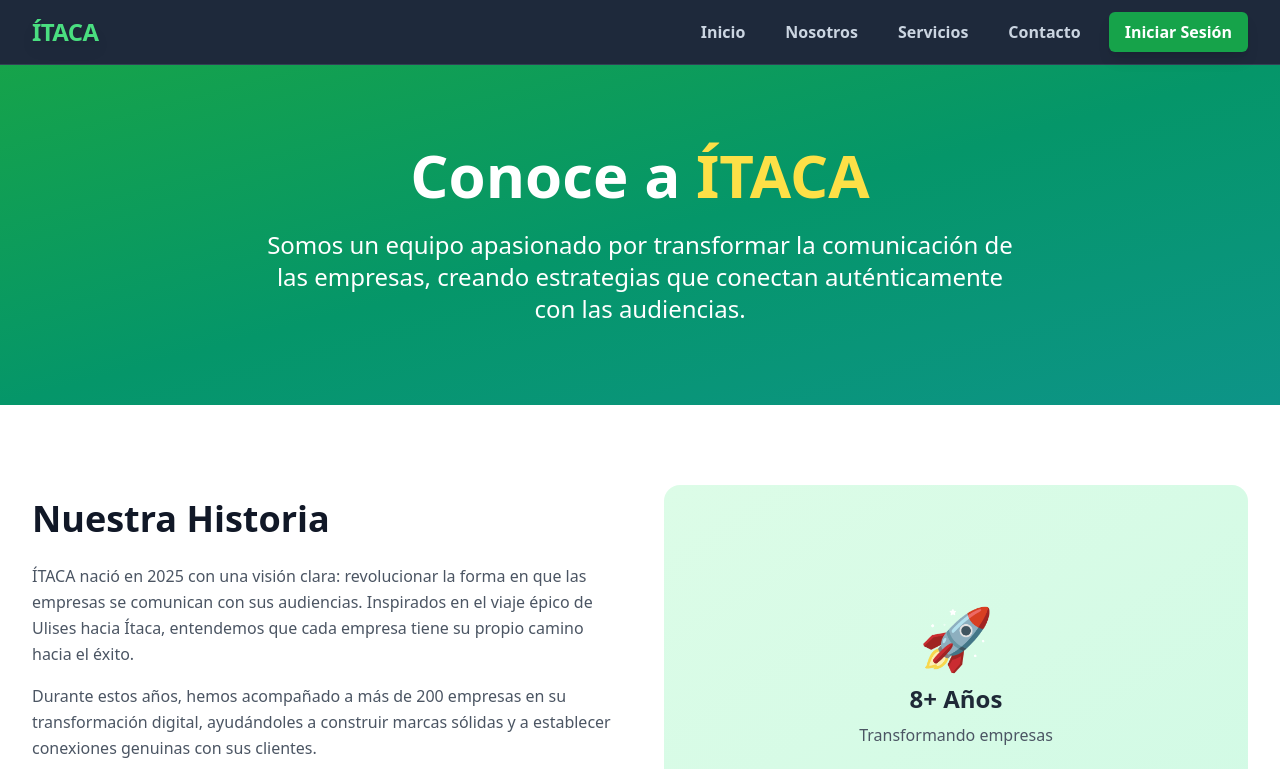
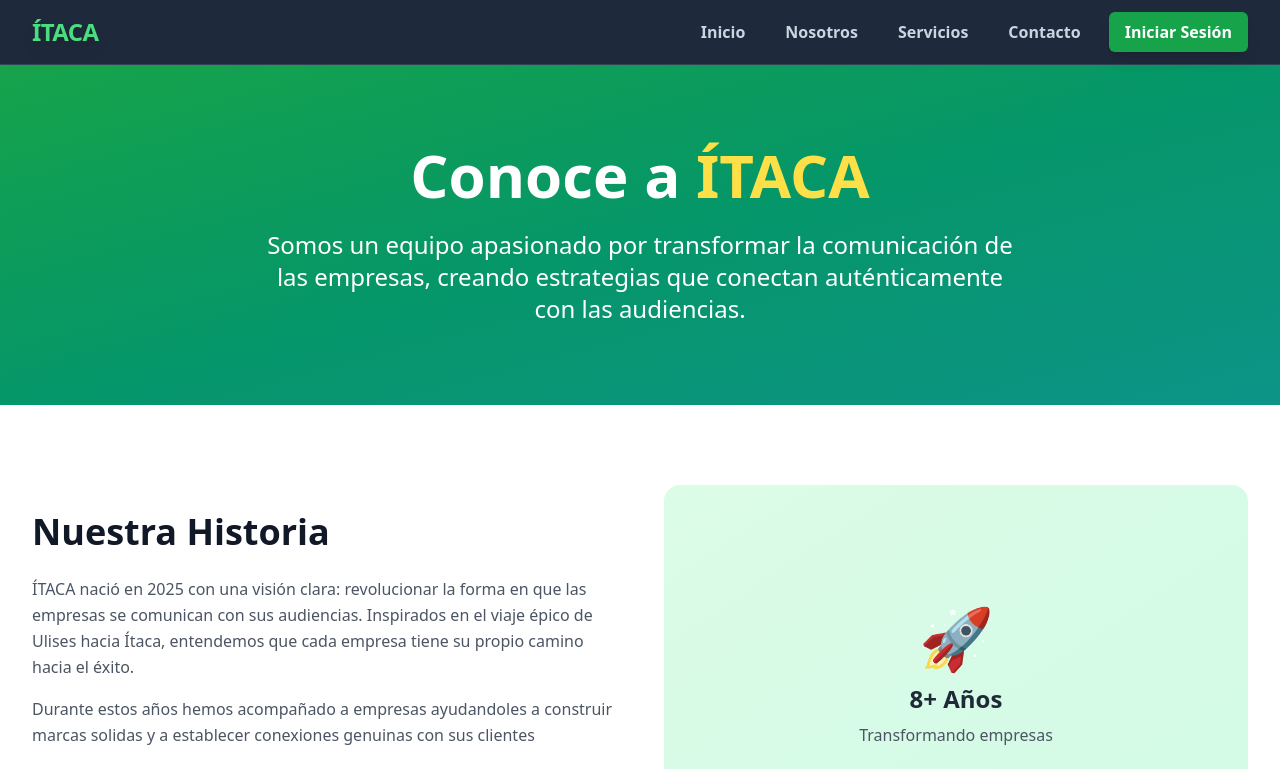
Before and after one commit to TheProxy8938/itaca.github-io, a Next.js app: page /nosotros in a window 1280 px wide. Shown: the top 769 px of the page. Built offline with nearby package versions, Linux system fonts and the light colour scheme.

Commit message:
feat: Actualización de contenido en página Nosotros - 2025-12-08 18:31:02 - Mejora de textos en secciones Quiénes Somos, Misión, Visión y Valores con citas inspiracionales del poema de Kavafis

```diff
--- a/pages/nosotros.tsx
+++ b/pages/nosotros.tsx
@@ -105,8 +105,8 @@ export default function Nosotros() {
                   entendemos que cada empresa tiene su propio camino hacia el éxito.
                 </p>
                 <p>
-                  Durante estos años, hemos acompañado a más de 200 empresas en su transformación digital,
-                  ayudándoles a construir marcas sólidas y a establecer conexiones genuinas con sus clientes.
+                  Durante estos años hemos acompañado a empresas ayudandoles a construir marcas
+                  solidas y a establecer conexiones genuinas con sus clientes
                 </p>
                 <p>
                   Nuestro enfoque se basa en la comprensión profunda de cada negocio, combinando estrategia,
```
